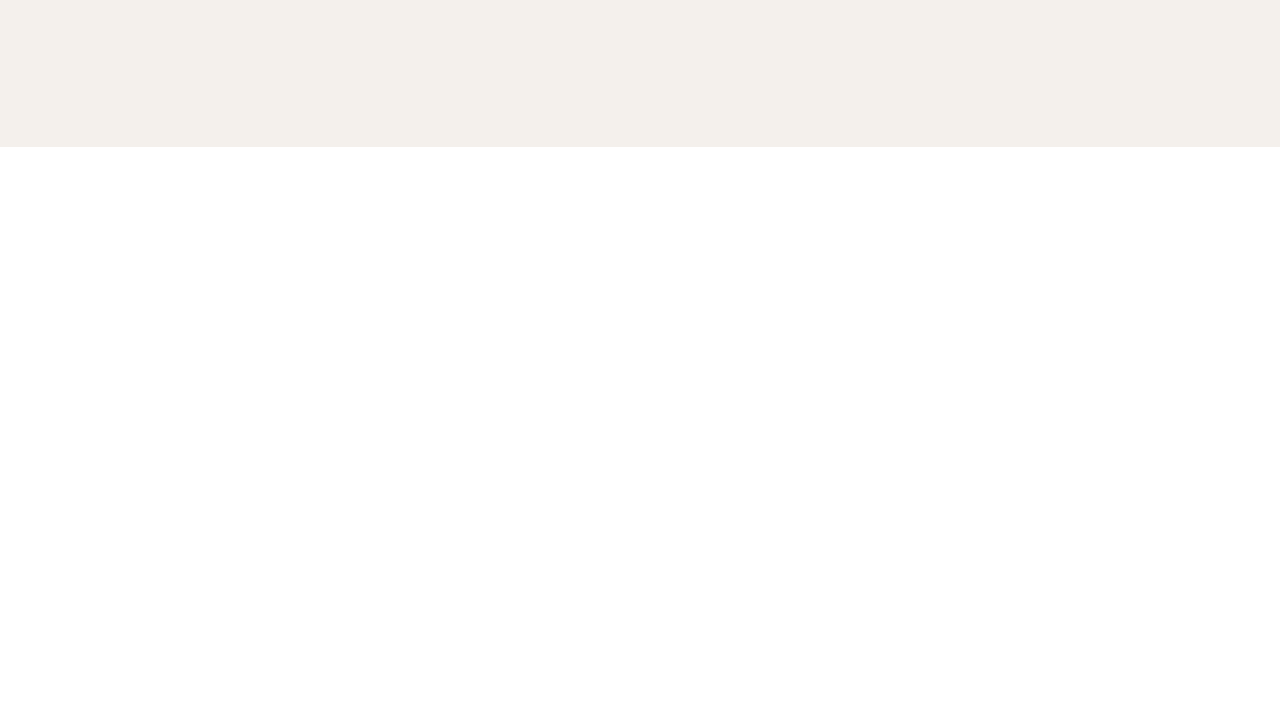
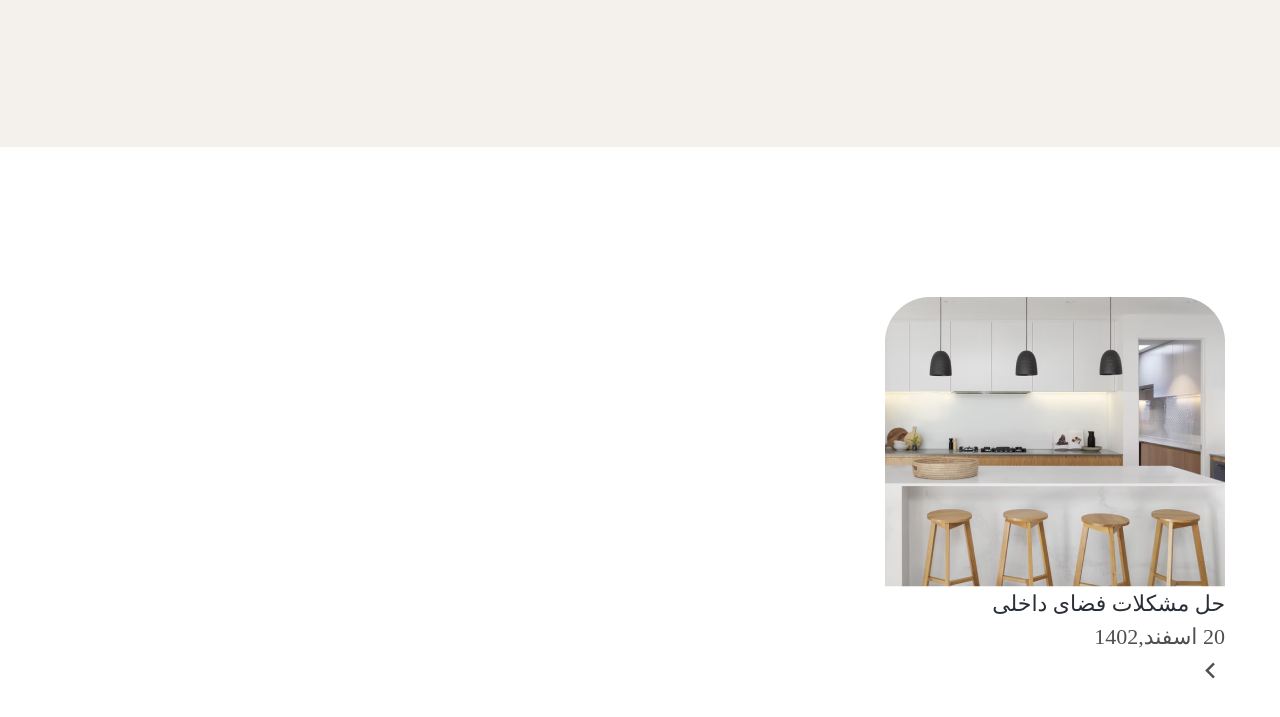
Before and after one commit to Hossein1371za/interno-design-with-tailwind-, a website: page index.html in a window 1280 px wide. Shown: the part 5489-6206 px from the top of the page. Drawn offline with nearby package versions, Linux system fonts and the light colour scheme; a web font is replaced by a local one.

Commit message:
news section

```diff
--- a/index.html
+++ b/index.html
@@ -378,6 +378,25 @@
                     </div>
                 </div>
             </section>
+
+            <section class="mt-[80px] xl:mt-[150px] relative z-20">
+                <div class="container mx-auto">
+                    <div class="grid">
+                        <div class="grid-item">
+                            <img src="assets/news/01.png" alt=""/>
+                            <div>
+                                <h3>حل مشکلات فضای داخلی</h3>
+                                <div>
+                                    <p>20 اسفند,1402</p>
+                                    <button>
+                                        <i class="ri-arrow-left-s-line text-3xl"></i>
+                                    </button>
+                                </div>
+                            </div>
+                        </div>
+                    </div>
+                </div>
+            </section>
             <div class="h-[3000px]"></div>
         </main>
         <script src="js/scrollreveal.min.js"></script>
```
